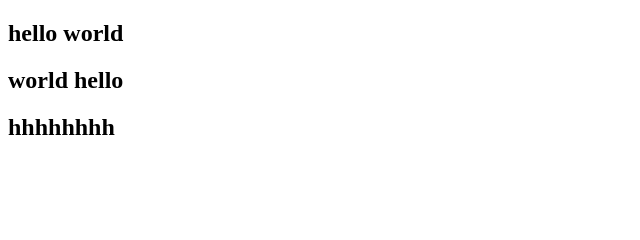
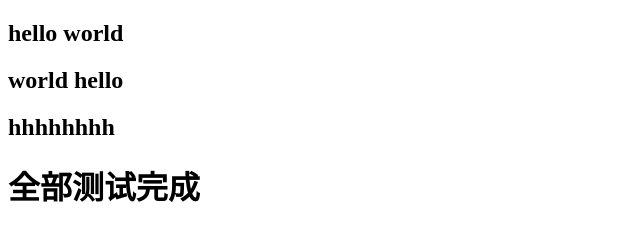
Before and after one commit to zjzds/testGit, a plain HTML site: page index.html in a window 1280 px wide. Shown: the whole page, without its empty margins (0-640 px from the left). Drawn offline with Linux system fonts and the light colour scheme.

Commit message:
这是第六次提交，完成提交github的测试。

```diff
--- a/index.html
+++ b/index.html
@@ -10,6 +10,7 @@
         <h2>hello world</h2>
         <h2>world hello</h2>
         <h2>hhhhhhhh</h2>
+        <h1>全部测试完成</h1>
 
     </body>
 </html>
```
Also changed, not shown: 1 other file.
